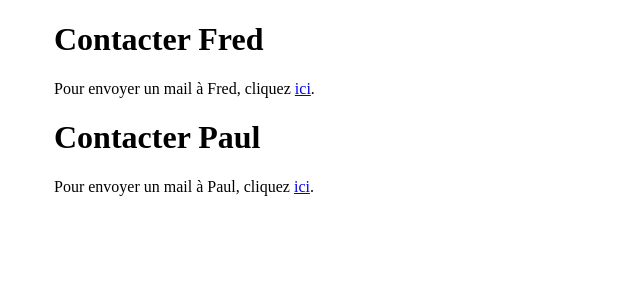
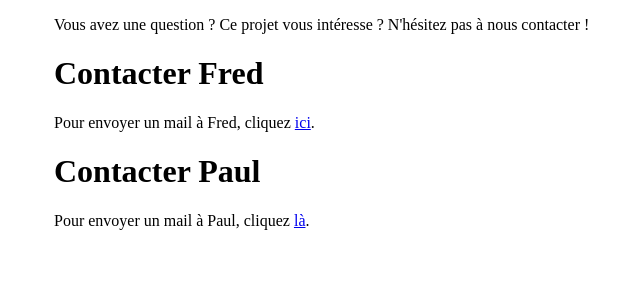
Before and after one commit to evermax/swing, a PHP site: page /contacts.php in a window 1280 px wide. Shown: the part 177-477 px from the top of the page, without its empty margins (136-776 px from the left). Run offline with PHP 8.4, Linux system fonts and the light colour scheme.

Commit message:
Page nous contacter

```diff
--- a/contacts.php
+++ b/contacts.php
@@ -10,11 +10,13 @@
             ?>
 
             <div class="corps">
+                <p>Vous avez une question ? Ce projet vous intéresse ? N'hésitez pas à nous contacter !</p>
+
                 <h1>Contacter Fred</h1>
                 <p>Pour envoyer un mail à Fred, cliquez <a href="mailto:fred.brouzes@wanadoo.fr">ici</a>.</p>
 
                 <h1>Contacter Paul</h1>
-                <p>Pour envoyer un mail à Paul, cliquez <a href="mailto:">ici</a>.</p>
+                <p>Pour envoyer un mail à Paul, cliquez <a href="mailto:">là</a>.</p>
             </div>
             <?php include("footer.php"); ?>
         </div>
```
